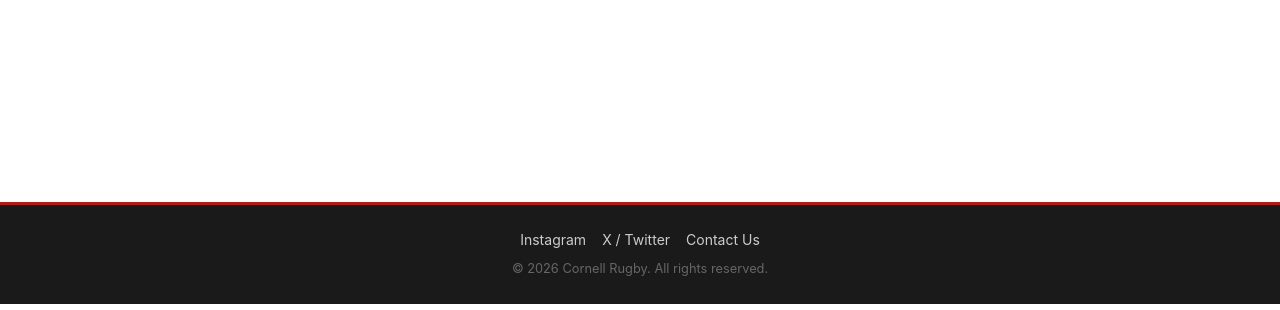
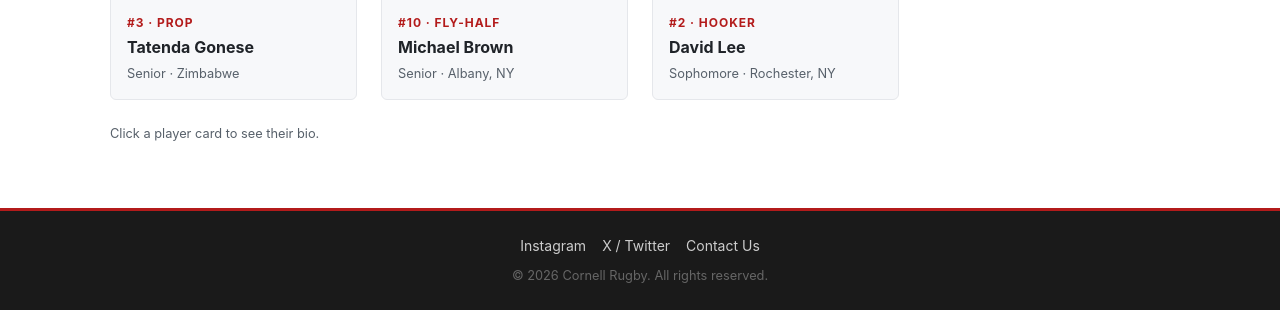
Before and after one commit to joonjung0123/cornell-rugby, a Flask app: page /men/players in a window 1280 px wide. Shown: the part 582-892 px from the top of the page. Run offline with Flask 3, Linux system fonts and the light colour scheme.

Commit message:
Added tatenda

```diff
--- a/data/men/players.json
+++ b/data/men/players.json
@@ -1,13 +1,13 @@
 [
   {
-    "id": "john-smith",
-    "name": "John Smith",
-    "number": "7",
-    "position": "Flanker",
-    "year": "Junior",
-    "hometown": "Buffalo, NY",
-    "bio": "John is a physical presence at flanker, known for his work rate at the breakdown. He joined the team as a walk-on sophomore and has started every match since.",
-    "photo": "images/men/john-smith.jpg"
+    "id": "tatenda-gonese",
+    "name": "Tatenda Gonese",
+    "number": "3",
+    "position": "Prop",
+    "year": "Senior",
+    "hometown": "Zimbabwe",
+    "bio": "Zimbabwe U-18",
+    "photo": "images/men/tatenda.png"
   },
   {
     "id": "michael-brown",
--- a/templates/team/players.html
+++ b/templates/team/players.html
@@ -1,8 +1,51 @@
 {% extends "base.html" %}
-{% block title %}Under Construction — Cornell Rugby{% endblock %}
+{% block title %}{{ team|title }}'s Players — Cornell Rugby{% endblock %}
 
 {% block content %}
 <div class="page-header">
-  <h1>Under Construction</h1>
+  <p class="team-label">Cornell Rugby — {{ team|title }}'s Team</p>
+  <h1>Players</h1>
+</div>
+
+<div class="content-wrap">
+  {% if players %}
+    <div class="card-grid">
+      {% for player in players %}
+      <div class="card">
+        {% if player.photo %}
+          <img
+            class="card-photo"
+            src="{{ url_for('static', filename=player.photo) }}"
+            alt="{{ player.name }}"
+            loading="lazy"
+            onerror="this.style.display='none'; this.nextElementSibling.style.display='flex';"
+          />
+        {% endif %}
+        <div class="card-photo-placeholder" {% if player.photo %}style="display:none;"{% endif %}>
+          &#128100;
+        </div>
+        <div class="card-body">
+          <div class="card-number">#{{ player.number }} &middot; {{ player.position }}</div>
+          <div class="card-name">{{ player.name }}</div>
+          <div class="card-pos">{{ player.year }}{% if player.hometown %} &middot; {{ player.hometown }}{% endif %}</div>
+        </div>
+        {% if player.bio %}
+        <div class="bio-panel">
+          <p class="bio-meta">
+            {% if player.year %}{{ player.year }}{% endif %}
+            {% if player.hometown %} &middot; {{ player.hometown }}{% endif %}
+          </p>
+          <p>{{ player.bio }}</p>
+        </div>
+        {% endif %}
+      </div>
+      {% endfor %}
+    </div>
+    <p class="text-muted mt-3" style="font-size:0.8rem;">Click a player card to see their bio.</p>
+  {% else %}
+    <div class="empty-state">
+      <p>No players listed yet. Check back soon!</p>
+    </div>
+  {% endif %}
 </div>
 {% endblock %}
```
Also changed, not shown: static/images/men/tatenda.png (added).
